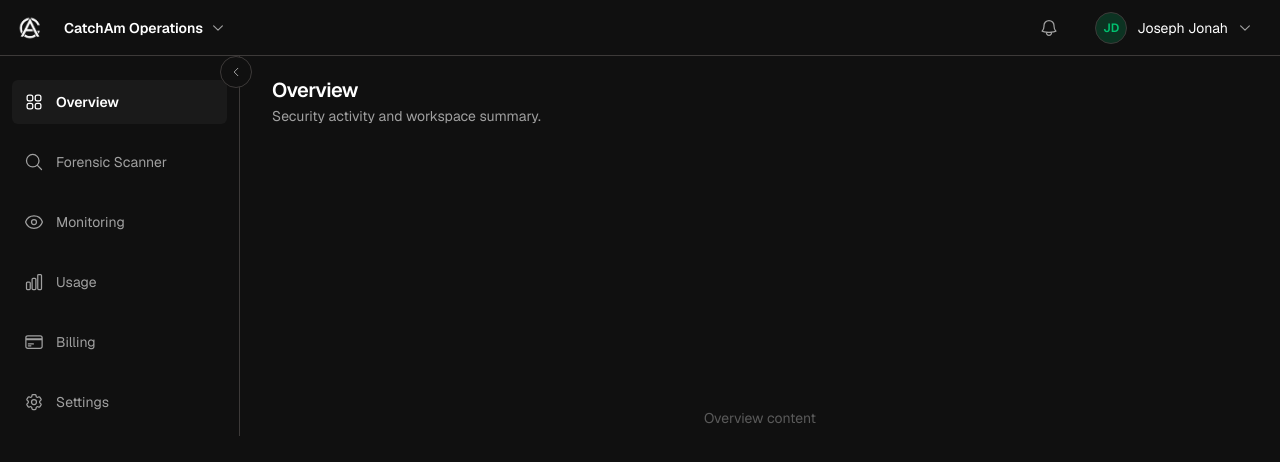
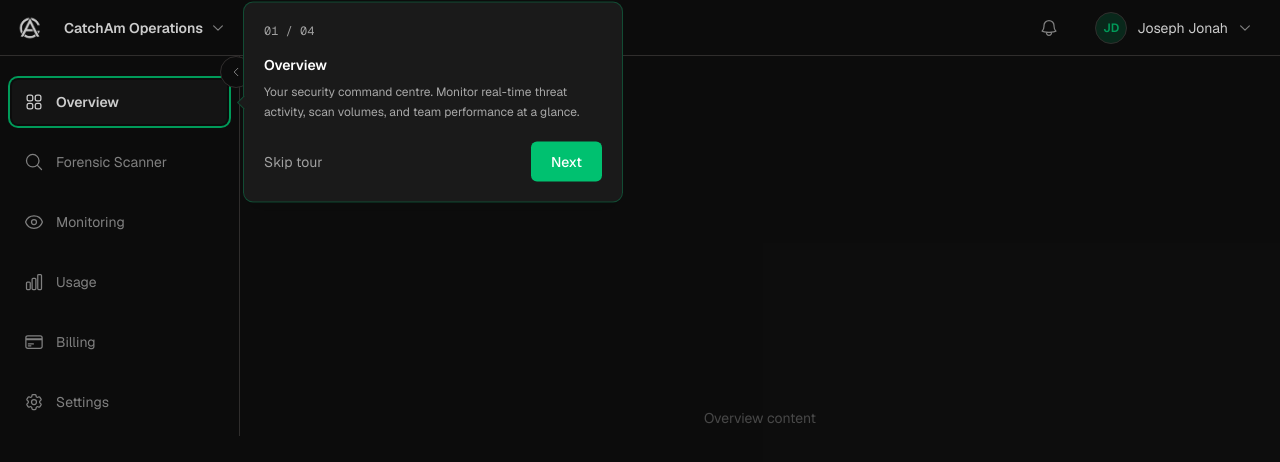
Before and after one commit to JOSEPH-Inalegwu/catcham, a Next.js app in the folder frontend/: page /workspace/dashboard in a window 1280 px wide. Shown: the top 462 px of the page. Built offline with nearby package versions, Linux system fonts and the light colour scheme.

Commit message:
add onboarding tour overlay with backdrop and step tracking

```diff
--- a/frontend/app/workspace/dashboard/page.tsx
+++ b/frontend/app/workspace/dashboard/page.tsx
@@ -1,6 +1,6 @@
 "use client";
 
-import { useState, Suspense } from 'react';
+import { useState, useEffect, Suspense } from 'react';
 import { useSearchParams } from 'next/navigation';
 import GlobalHeader from '@/components/dashboard/GlobalHeader';
 import Sidebar from '@/components/dashboard/Sidebar';
@@ -8,12 +8,30 @@ import type { NavItem } from '@/components/dashboard/Sidebar';
 import DashboardHeading from '@/components/dashboard/DashboardHeading';
 import OverviewContent from '@/components/dashboard/OverviewContent';
 import ForensicScannerContent from '@/components/dashboard/ForensicScannerContent';
+import TourOverlay from '@/components/dashboard/TourOverlay';
+
+const TOUR_KEY = 'catcham-tour-completed';
+const TOUR_TARGETS = ['overview', 'scanner', 'monitoring', 'billing'];
+const TOUR_TOTAL = TOUR_TARGETS.length;
 
 function DashboardContent() {
   const searchParams = useSearchParams();
   const [active, setActive] = useState<NavItem>('overview');
   const [sidebarCollapsed, setSidebarCollapsed] = useState(false);
   const [mobileSidebarOpen, setMobileSidebarOpen] = useState(false);
+  const [tourStep, setTourStep] = useState<number | null>(null);
+
+  useEffect(() => {
+    const completed = localStorage.getItem(TOUR_KEY);
+    if (!completed) setTourStep(0);
+  }, []);
+
+  const finishTour = () => {
+    localStorage.setItem(TOUR_KEY, 'true');
+    setTourStep(null);
+  };
+
+  const tourTarget = tourStep !== null ? TOUR_TARGETS[tourStep] : null;
 
   return (
     <div className="min-h-screen bg-[#101010] text-[#ffffff] flex flex-col">
@@ -26,6 +44,7 @@ function DashboardContent() {
             active={active}
             onNavigate={setActive}
             collapsed={sidebarCollapsed}
+            tourTarget={tourTarget}
           />
 
           <button
@@ -70,6 +89,24 @@ function DashboardContent() {
           </main>
         </div>
       </div>
+
+      {tourStep !== null && (
+        <TourOverlay
+          step={tourStep}
+          totalSteps={TOUR_TOTAL}
+          onNext={() => setTourStep(tourStep + 1)}
+          onBack={() => setTourStep(tourStep - 1)}
+          onSkip={finishTour}
+          onAction={
+            tourStep === TOUR_TOTAL - 1
+              ? () => {
+                  setActive('billing');
+                  finishTour();
+                }
+              : undefined
+          }
+        />
+      )}
     </div>
   );
 }
--- a/frontend/components/dashboard/Sidebar.tsx
+++ b/frontend/components/dashboard/Sidebar.tsx
@@ -60,28 +60,38 @@ export default function Sidebar({
   active,
   onNavigate,
   collapsed,
+  tourTarget,
 }: {
   active: NavItem;
   onNavigate: (id: NavItem) => void;
   collapsed: boolean;
+  tourTarget?: string | null;
 }) {
   return (
     <aside className={`border-r border-[#3d3a39] bg-[#101010] flex flex-col transition-all duration-200 ${collapsed ? 'w-[64px]' : 'w-[240px]'}`}>
       <nav className="p-3 mt-3 space-y-4 flex-1.5">
-        {navItems.map((item) => (
+        {navItems.map((item, index) => {
+          const isTourTarget = tourTarget === item.id;
+          return (
             <button
               key={item.id}
+              data-tour-index={index}
               onClick={() => onNavigate(item.id)}
-            className={`w-full flex items-center gap-3 px-3 py-3 rounded-[6px] text-sm transition-colors ${active === item.id
+              className={`w-full flex items-center gap-3 px-3 py-3 rounded-[6px] text-sm transition-all ${active === item.id
                 ? 'bg-[#1A1A1A] text-[#ffffff] font-semibold'
                 : 'text-[#a0a0a0] hover:text-[#ffffff] hover:bg-[#1A1A1A]/50'
-              } ${collapsed ? 'justify-center px-0' : ''}`}
+                } ${collapsed ? 'justify-center px-0' : ''} ${
+                isTourTarget
+                  ? 'ring-2 ring-[#00C170] ring-offset-2 ring-offset-[#101010]'
+                  : ''
+              }`}
               title={collapsed ? item.label : undefined}
             >
               <NavIcon icon={item.icon} />
               {!collapsed && <span>{item.label}</span>}
             </button>
-        ))}
+          );
+        })}
       </nav>
     </aside>
   );
--- /dev/null
+++ b/frontend/components/dashboard/TourOverlay.tsx
@@ -0,0 +1,132 @@
+"use client";
+
+import { useEffect, useState } from 'react';
+
+interface TourStep {
+  target: string;
+  title: string;
+  description: string;
+  action?: string;
+}
+
+const tourSteps: TourStep[] = [
+  {
+    target: 'overview',
+    title: 'Overview',
+    description:
+      'Your security command centre. Monitor real-time threat activity, scan volumes, and team performance at a glance.',
+  },
+  {
+    target: 'scanner',
+    title: 'Forensic Scanner',
+    description:
+      'Upload files or paste links for deepfake analysis. Each scan consumes one credit — results include confidence scores and a downloadable forensic report.',
+  },
+  {
+    target: 'monitoring',
+    title: 'Monitoring',
+    description:
+      'Configure web crawler targets to automatically detect synthetic media across public sources, 24/7.',
+  },
+  {
+    target: 'billing',
+    title: 'Billing',
+    description:
+      'Add a payment method to unlock forensic credits and activate enterprise monitoring for your workspace.',
+    action: 'Set up billing',
+  },
+];
+
+export default function TourOverlay({
+  step,
+  totalSteps,
+  onNext,
+  onBack,
+  onSkip,
+  onAction,
+}: {
+  step: number;
+  totalSteps: number;
+  onNext: () => void;
+  onBack: () => void;
+  onSkip: () => void;
+  onAction?: () => void;
+}) {
+  const [pos, setPos] = useState({ top: 0, left: 0 });
+
+  useEffect(() => {
+    const el = document.querySelector(`[data-tour-index="${step}"]`);
+    if (el) {
+      const rect = el.getBoundingClientRect();
+      setPos({ top: rect.top + rect.height / 2, left: rect.right + 16 });
+    }
+  }, [step]);
+
+  const s = tourSteps[step];
+  const isLast = step === totalSteps - 1;
+
+  return (
+    <>
+      <div className="fixed inset-0 bg-black/20 z-40" onClick={onSkip} />
+      <div
+        className="fixed z-50 w-[380px] bg-[#1A1A1A] border border-[#00C170]/30 rounded-[10px] p-5 shadow-xl"
+        style={{
+          top: pos.top,
+          left: pos.left,
+          transform: 'translateY(-50%)',
+        }}
+      >
+        <div className="text-xs text-[#a0a0a0] font-mono mb-4">
+          {String(step + 1).padStart(2, '0')} / {String(totalSteps).padStart(2, '0')}
+        </div>
+
+        <h3 className="text-sm font-semibold text-[#ffffff] mb-2">{s.title}</h3>
+        <p className="text-xs text-[#cccc] leading-relaxed mb-5">{s.description}</p>
+
+        <div className="flex items-center justify-between">
+          <button
+            onClick={onSkip}
+            className="text-sm text-[#a0a0a0] hover:text-[#ffffff] transition-colors"
+          >
+            Skip tour
+          </button>
+
+          <div className="flex items-center gap-3">
+            {!isLast ? (
+              <>
+                {step > 0 && (
+                  <button
+                    onClick={onBack}
+                    className="px-5 py-2.5 text-sm text-[#a0a0a0] hover:text-[#ffffff] border border-[#3d3a39] rounded-[6px] hover:border-[#5a5a5a] transition-colors"
+                  >
+                    Back
+                  </button>
+                )}
+                <button
+                  onClick={onNext}
+                  className="px-5 py-2.5 text-sm font-medium text-[#ffffff] bg-[#00C170] rounded-[6px] hover:bg-[#00A35E] transition-colors"
+                >
+                  Next
+                </button>
+              </>
+            ) : (
+              onAction && (
+                <button
+                  onClick={onAction}
+                  className="px-6 py-2.5 text-sm font-medium text-[#ffffff] bg-[#00C170] rounded-[6px] hover:bg-[#00A35E] transition-colors"
+                >
+                  {s.action}
+                </button>
+              )
+            )}
+          </div>
+        </div>
+
+        <div
+          className="absolute top-1/2 -left-[5px] w-2.5 h-2.5 bg-[#1A1A1A] border-l border-t border-[#00C170]/30 rotate-[-45deg]"
+          style={{ marginTop: -5 }}
+        />
+      </div>
+    </>
+  );
+}
```
Lines whose indentation alone changed are shown as unchanged.
